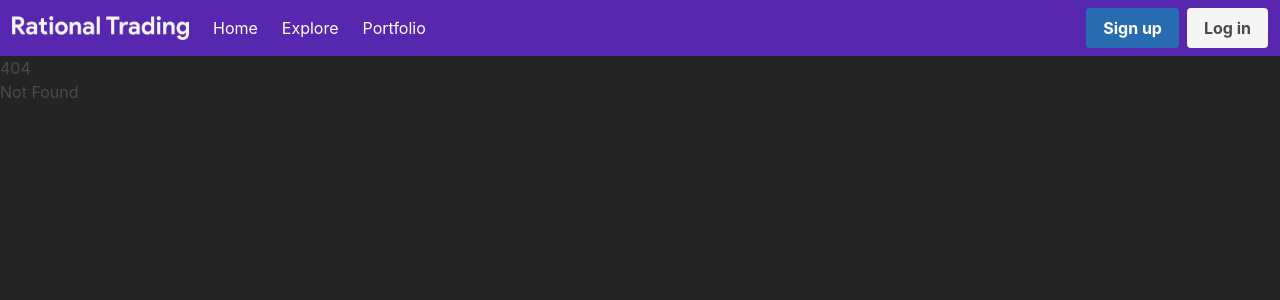
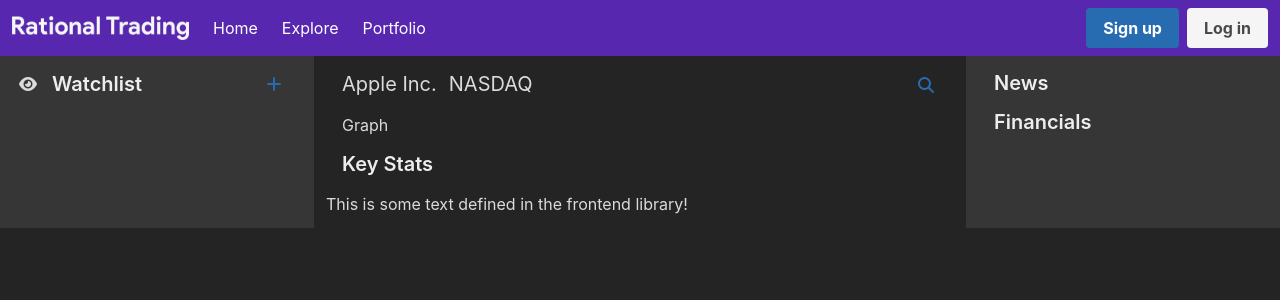
Before and after one commit to rational-trading/rational-trading, a SvelteKit app in the folder frontend/: page /explore in a window 1280 px wide. Before the commit this address had no page. Shown: the top 300 px of the page. Built offline with nearby package versions, Linux system fonts and the light colour scheme.

Commit message:
Updated color scheme

```diff
--- a/frontend/src/routes/+layout.svelte
+++ b/frontend/src/routes/+layout.svelte
@@ -36,10 +36,10 @@
     <div class="navbar-end">
       <div class="navbar-item">
         <div class="buttons">
-          <a class="button is-info">
+          <a class="button is-info" href="/">
             <strong>Sign up</strong>
           </a>
-          <a class="button is-light">
+          <a class="button is-light" href="/">
             <strong>Log in</strong>
           </a>
         </div>
--- /dev/null
+++ b/frontend/src/routes/explore/+page.svelte
@@ -0,0 +1,70 @@
+<script lang="ts">
+    import data from "$lib/data";
+</script>
+
+<div class="columns">
+    <div class="column is-one-quarter has-background-grey-darker ">
+        <nav class="level m-4">
+            <div class="level-left">
+                <div class="level-item">
+                    <span class="icon">
+                        <i class="fas fa-eye" />
+                    </span>
+                </div>
+                <div class="level-item">
+                    <h1 class="title is-5">Watchlist</h1>
+                </div>
+            </div>
+
+            <div class="level-right">
+                <div class="level-item">
+                    <span class="icon">
+                        <a href="/"><i class="fas fa-plus" /></a>
+                    </span>
+                </div>
+            </div>
+        </nav>
+        <slot />
+    </div>
+
+    <div class="column">
+        <nav class="level m-4">
+            <div class="level-left">
+                <div class="level-item">
+                    <h1 class="subtitle is-5">Apple Inc.</h1>
+                </div>
+                <div class="level-item">
+                    <h1 class="subtitle is-5">NASDAQ</h1>
+                </div>
+            </div>
+
+            <div class="level-right">
+                <div class="level-item">
+                    <span class="icon">
+                        <a href="/"><i class="fas fa-magnifying-glass" /></a>
+                    </span>
+                </div>
+            </div>
+        </nav>
+        <div class="block m-4">Graph</div>
+
+        <div class="block m-4">
+            <h1 class="title is-5">Key Stats</h1>
+            <slot />
+        </div>
+
+        <div class="content">
+            <p>{data}</p>
+        </div>
+    </div>
+    <div class="column is-one-quarter has-background-grey-darker">
+        <div class="block m-4">
+            <h1 class="title is-5">News</h1>
+        </div>
+        <slot />
+        <div class="block m-4">
+            <h1 class="title is-5">Financials</h1>
+        </div>
+        <slot />
+    </div>
+</div>
--- a/frontend/src/variables.scss
+++ b/frontend/src/variables.scss
@@ -2,10 +2,7 @@
 /* https://github.com/jgthms/bulma/issues/1293 */
 $body-overflow-y: auto;
 
-/*
-    For the color scheme described below, the default is dark mode
-    Will define light mode colors later...
-*/
+/* The color scheme is implemented to support dark mode by default */
 
 /* The primary color; should only use for navbar */
 $primary: #5727b0;
@@ -19,9 +16,39 @@
 /* Price going down */
 $danger: #e91e63;
 
-$light: #f5f5f5;
-$dark: #242424;
+$black: #0a0a0a;
+$black-bis: #121212;
+$black-ter: #242424;
+$grey-darker: #363636;
+$grey-dark: #4a4a4a;
+$grey: #7a7a7a;
+$grey-light: #b5b5b5;
+$grey-lighter: #dbdbdb;
+$grey-lightest	: #ededed;
+$white-ter	: #f5f5f5;
+$white-bis	: #fafafa;
+$white: #ffffff;
 
-$body-background-color: $dark;
-$title-color: $light;
-$subtitle-color: $light;
+$light: $white-ter;
+$dark: $black-ter;
+
+$background: $black-ter;
+$border: $grey-dark;
+$border-hover: $grey;
+$border-light: $grey-darker;
+$border-light-hover: $grey;
+$text: $grey-lighter;
+$text-light: $light;
+$text-strong: $grey-lightest;
+$pre: $text;
+$pre-background: $background;
+$link: $info;
+$link-visited: $grey-light;
+$link-hover: $grey-lightest;
+$link-hover-border: $grey;
+$link-focus: $grey-lightest;
+$link-focus-border: $info;
+$link-active: $grey-lightest;
+$link-active-border: $grey-lighter;
+
+$body-background-color: $background;
```
Also changed, not shown: frontend/src/routes/+page.svelte (+4 -5 lines), frontend/src/routes/explore/+layout.svelte (deleted, +0 -90 lines), frontend/src/routes/portfolio/+layout.svelte (deleted, +0 -52 lines), frontend/src/routes/portfolio/+page.svelte (added, +52 -0 lines), 1 other file (tests, documents, lock files or other folders).
